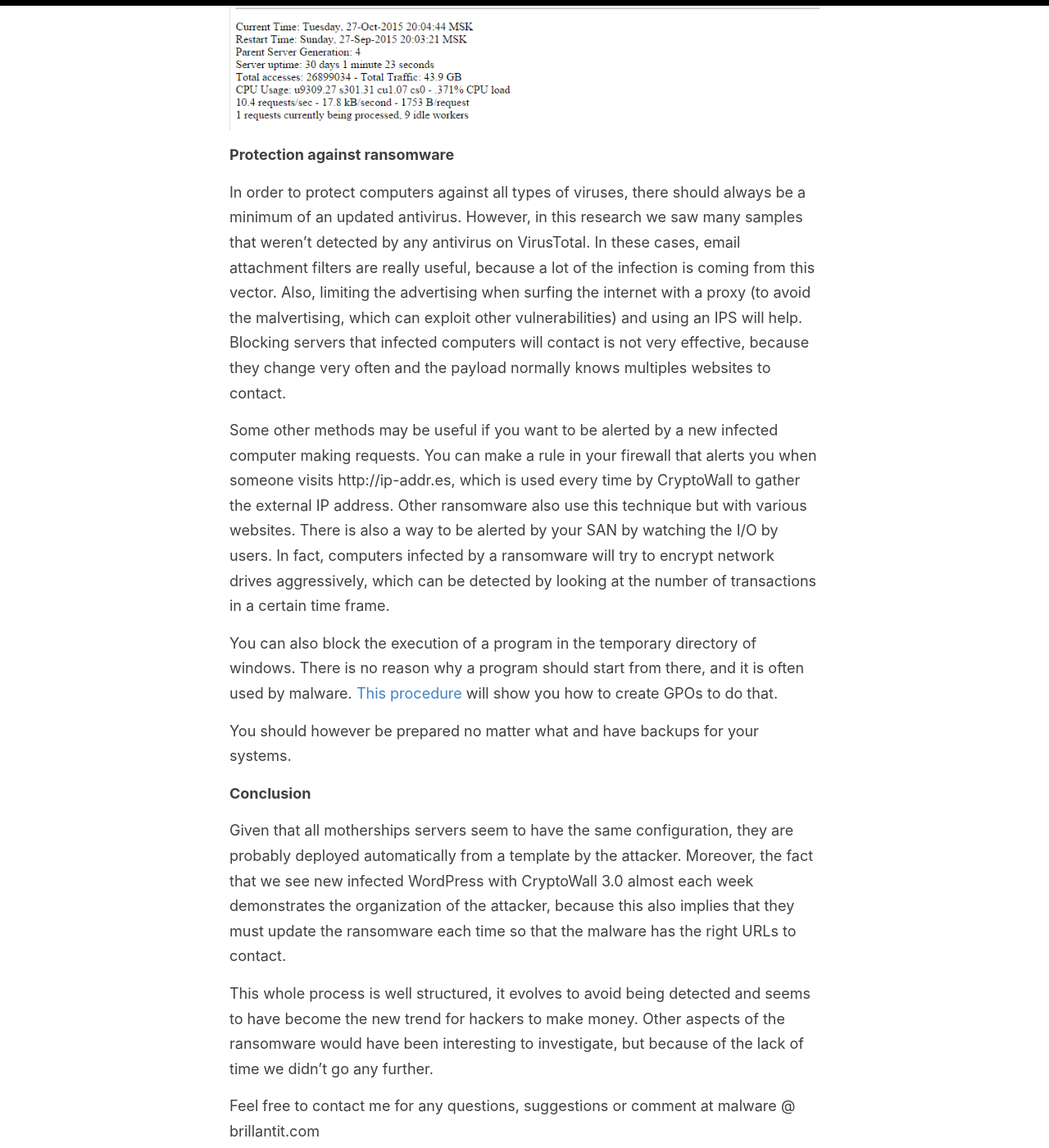
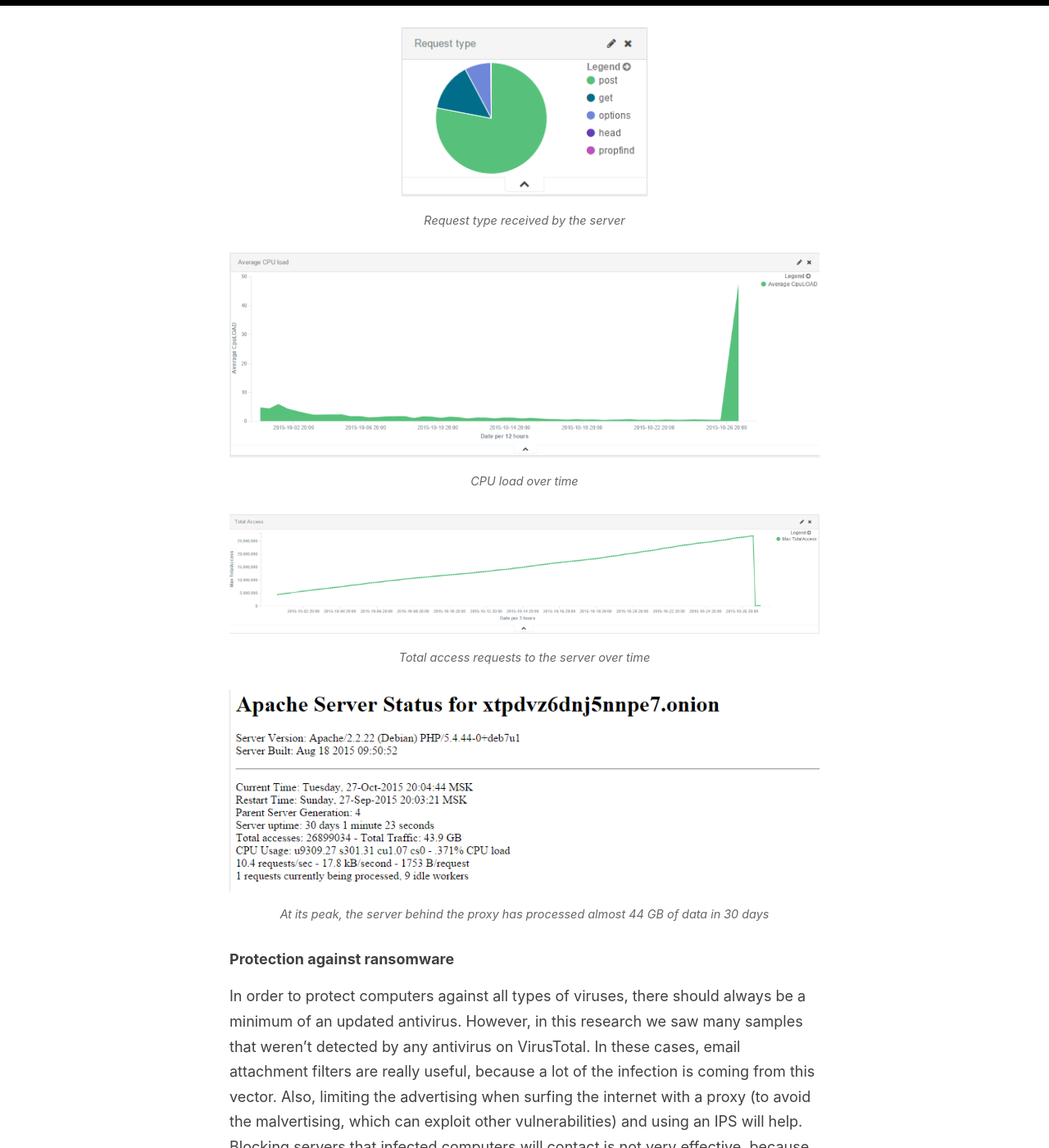
Before and after one commit to NavyTitanium/NavyTitanium.github.io, a Jekyll site: the page built from _posts/2015-10-29-CryptoWall-3.0.md, in a window 1280 px wide and 1400 px high, scrolled down 15929 px. Shown: the whole window at 82% size. Built offline with Jekyll 4.4.1, drawn with Linux system fonts in a browser that asks for light colours; some of the changed text lies outside the part shown.

Commit message:
Update 2015-10-29-CryptoWall-3.0.md

```diff
--- a/_posts/2015-10-29-CryptoWall-3.0.md
+++ b/_posts/2015-10-29-CryptoWall-3.0.md
@@ -23,7 +23,7 @@
 
 <figure>
 <img src="/images/zip_info-2.png" alt="The malicious email attachment">
-  <figcaption>The malicious email attachment</figcaption>
+  <figcaption>.ZIP file received by email, containing a JavaScript file</figcaption>
 </figure>
 
 After deobfuscation of the file, we got this code:
@@ -159,21 +159,39 @@
 
 We then used Elastic Search and Kibana to visually represent the data:
 
-![Requests made to the first WordPress site over 29 hours](/images/users-request-first-file.png)
+<figure>
+<img src="/images/users-request-first-file.png" alt="Requests made to the first WordPress site over 29 hours">
+  <figcaption>Requests made to the first WordPress site over 29 hours</figcaption>
+</figure>
 
-![Requests made to the second WordPress site over 88 hours](images/user-request-second-file-1024x440.png)
+<figure>
+<img src="/imagesuser-request-second-file-1024x440.png" alt="Requests made to the second WordPress site over 88 hours">
+  <figcaption>Requests made to the second WordPress site over 88 hours</figcaption>
+</figure>
 
 We then aggregated the data of both WordPress sites to pull out statistics about the victims. The MaxMind databases were used to find the country and the AS from the originating IP addresses of those entries:
 
-![Top originating AS of victims](/images/top-30-AS-246x300.png)
+<figure>
+<img src="/images/top-30-AS-246x300.png" alt="Top originating AS of victims">
+  <figcaption>Top originating AS of victims</figcaption>
+</figure>
 
-![Top country of victims](/images/top-20-country-257x300.png)
+<figure>
+<img src="/images/top-20-country-257x300.png" alt="Top country of victims">
+  <figcaption>Top country of victims</figcaption>
+</figure>
 
-![geoloc-global](/images/geoloc-global.png)
+<figure>
+<img src="/images/geoloc-global.png" alt="geoloc-global">
+  <figcaption>World map representing victim’s location from our dataset</figcaption>
+</figure>
 
 Multiple sub-versions of CryptoWall were also observed:
 
-![Different version used by CryptoWall](/images/top-versions-258x300.png)
+<figure>
+<img src="/images/top-versions-258x300.png" alt="Different version used by CryptoWall">
+  <figcaption>Different version used by CryptoWall</figcaption>
+</figure>
 
 By regrouping both sets of data together and removing the duplicate entries based on the MD5 hash, we accumulated 18614 unique infected users. On the first set of data, 3546 unique ID's were collected over a period of 29h, which makes approximately 122.27 unique victims per hour. On the second set of data, 15068 unique ID's were collected, over a period of 88h, which makes approximately 171.22 unique victims per hour. Calculating the average of both, we obtain approximately 146 unique infected users per hour, which make 3504 per day and 105120 per month. Using numbers from USCert via [Symantec](https://www.symantec.com/content/en/us/enterprise/media/security_response/whitepapers/ransomware-a-growing-menace.pdf) 2.9% of users pay the ransom approximately. With an average ransom of $500, this meant malicious actors profited $52560 per day, $1576800 per month and $18921600 per year just with this part of the infrastructure that was discovered.  However, it is difficult to be 100% accurate with these numbers.
 
@@ -185,13 +203,19 @@
 
 As you can see, the server is apparently hosting a TOR hidden website (xtpdvz6dnj5nnpe7.onion). This hidden website is also a known TOR address from the ransom of CryptoWall 3.0. It's using NGINX proxy to forward requests. The POST requests that we're seeing are all the different WordPress sites forwarding the requests to the MotherShip and the parameter on each of these requests are the RC4 key for decrypting the communication.
 
-![Accessing the ransom page directly](/images/decrypt-service.png)
+<figure>
+<img src="/images/decrypt-service.png" alt="Accessing the ransom page directly">
+  <figcaption>Accessing the ransom page directly</figcaption>
+</figure>
 
 By taking a look at the [autonomous system information](http://bgp.he.net/AS48757), we saw that the ISP TrustInfo has 3 subnets. We decided to investigate further in those subnets, searching for servers that had the same ports open with the same version of services. For instance, we looked for hosts that had port 22 with OpenSSH version 6.0 responding to the criteria and port 80 with NGINX 1.2.1. One subnet in particular, 95.128.180.0/22 had a lots of hosts responding to this criteria.
 
 After verifying each of them, by establishing if the page http://ip/server-status/ showed us the same TOR address and had the same uptime, we found 9 more servers than the two previously discovered:
 
-![CryptoWall 3.0 architecture](/images/schema-1024x734.png)
+<figure>
+<img src="/images/schema-1024x734.png" alt="CryptoWall 3.0 architecture">
+  <figcaption>CryptoWall 3.0 architecture</figcaption>
+</figure>
 
 Thus, motherships servers are playing at least two roles: forwarding the requests of infected victims and supporting the TOR website to pay the ransom. Since NGINX is installed on all of them, and they all refer to the same Apache server, they seem to serve only as a gateway, so that makes us believe that the secrete keys are stored elsewhere, well kept away from us.
 
@@ -203,13 +227,25 @@
 
 After monitoring the status page, we also did some statistics:
 
-![Request type received by the server](/images/requests-type-300x207.png)
+<figure>
+<img src="/images/requests-type-300x207.png" alt="Request type received by the server">
+  <figcaption>Request type received by the server</figcaption>
+</figure>
 
-![CPU load over time](/images/average-CPU-load-1024x356.png)
+<figure>
+<img src="/images/average-CPU-load-1024x356.png" alt="CPU load over time">
+  <figcaption>CPU load over time</figcaption>
+</figure>
 
-![Total access requests to the server over time](/images/Total-access-1024x208.png)
+<figure>
+<img src="/images/Total-access-1024x208.png" alt="Total access requests to the server over time">
+  <figcaption>Total access requests to the server over time</figcaption>
+</figure>
 
-![At its peak, the server behind the proxy has processed almost 44 GB of data in 30 days](/images/status-at-peak.png)
+<figure>
+<img src="/images/status-at-peak.png" alt="At its peak, the server behind the proxy has processed almost 44 GB of data in 30 days">
+  <figcaption>At its peak, the server behind the proxy has processed almost 44 GB of data in 30 days</figcaption>
+</figure>
 
 **Protection against ransomware**
 
```
Also changed, not shown: other parts of _posts/2015-10-29-CryptoWall-3.0.md (+1 -1 lines).
